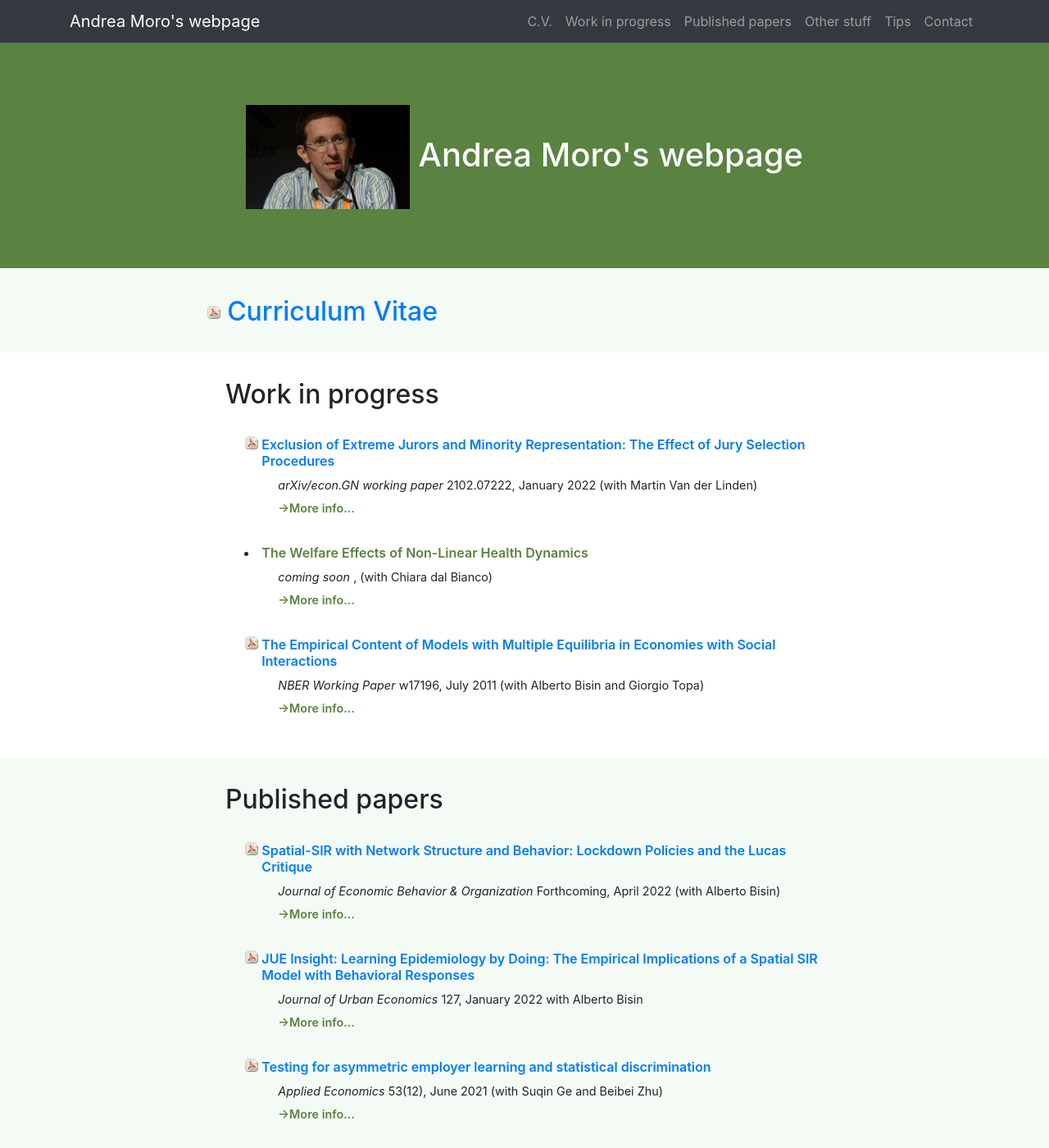
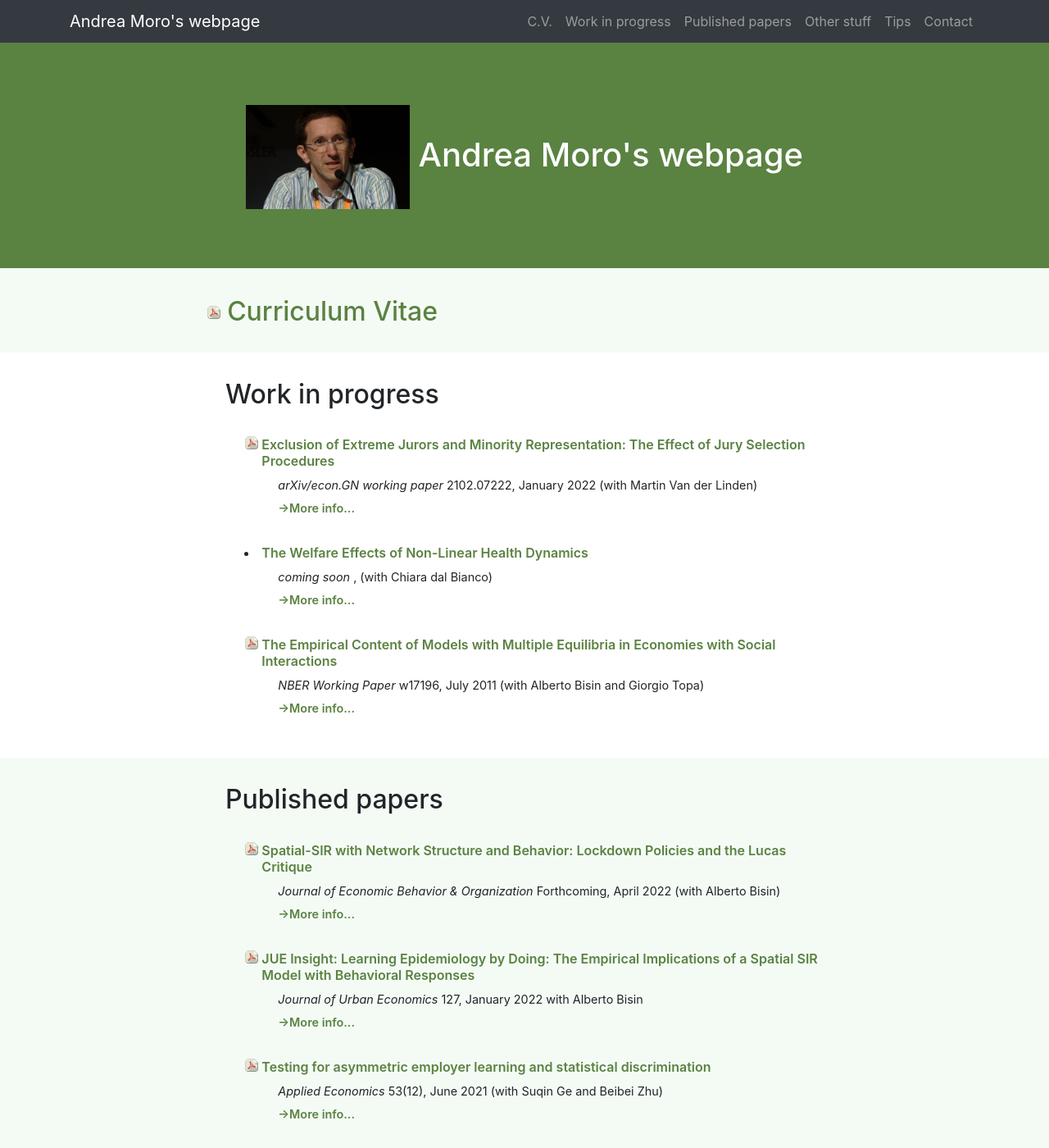
Before and after one commit to andreamoro-git/andreamoro-git.github.io, a Jekyll site: the page built from index.md, in a window 1280 px wide and 1400 px high. Shown: the whole window at 82% size. Built offline with Jekyll 4.4.1, drawn with Linux system fonts in a browser that asks for light colours; our own code applies the rules of GitHub Pages for plain Markdown files.

Commit message:
fixed a color

```diff
--- a/css/scrolling-nav.css
+++ b/css/scrolling-nav.css
@@ -32,6 +32,9 @@ h2.sectitle a {
 	padding: 2rem 0 0 0;
 }
 
+a {
+  color: #5a8241;
+}
 .acc_trigger, .info {
   color: #5a8241;
   font-weight: 600;
```
